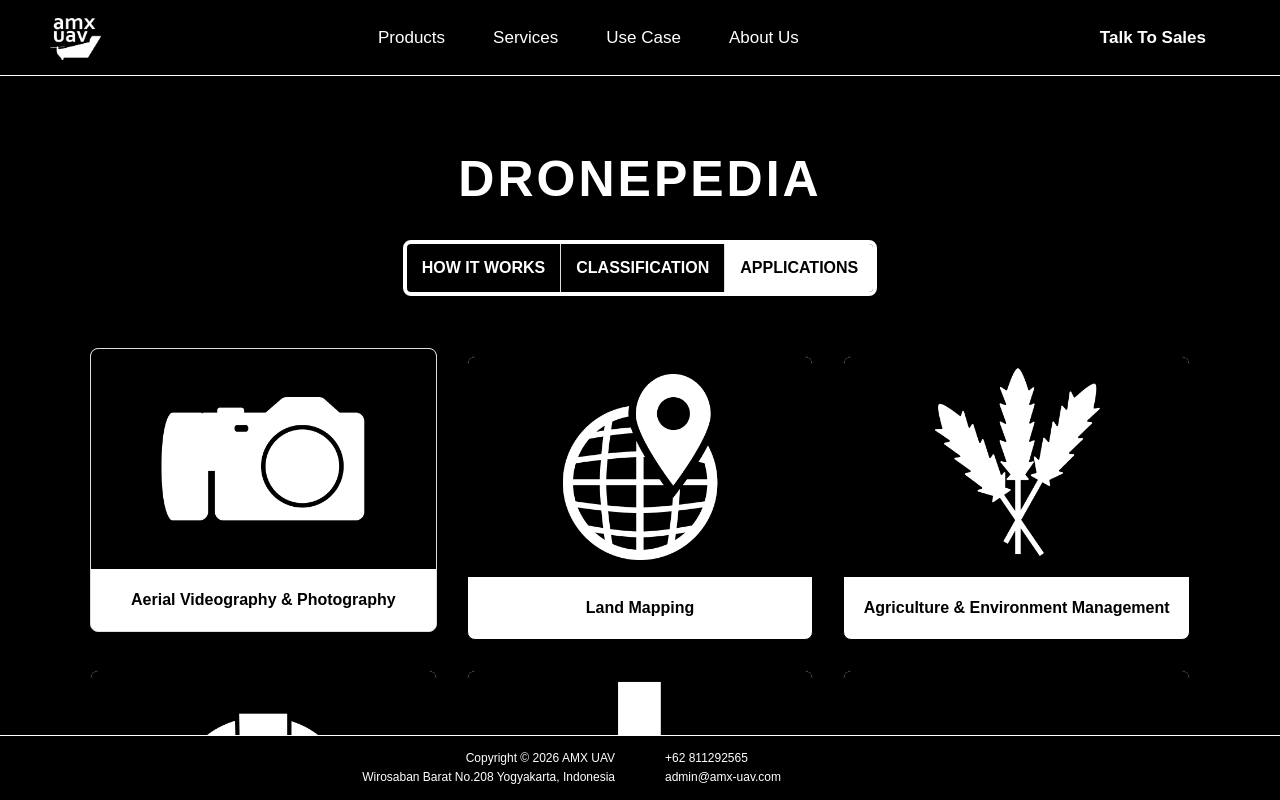
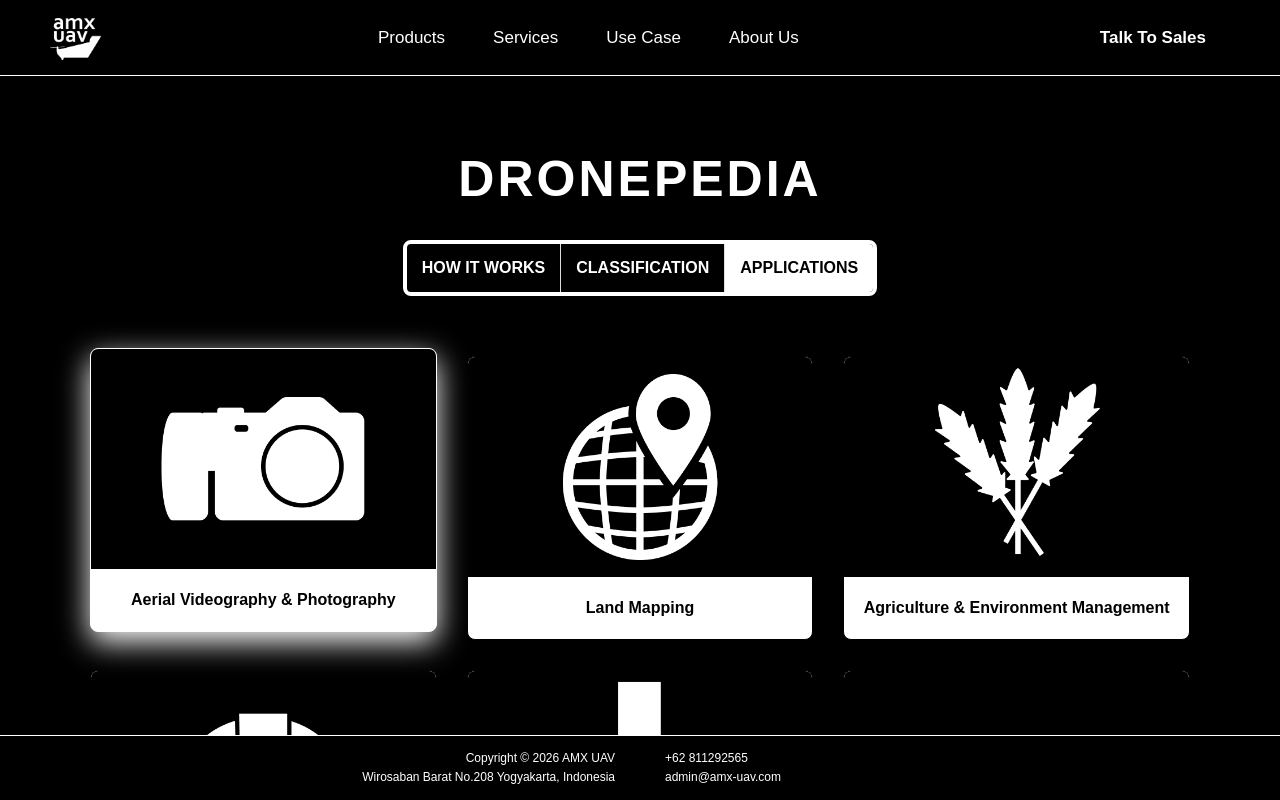
Before and after one commit to nasgmr/website-amx-next, a Next.js app: page /products/dronepedia/applications in a window 1280 px wide. In both pictures the pointer is over the element 263 px from the left and 498 px from the top of the page. Shown: the top 800 px of the page. Built offline with nearby package versions, Linux system fonts and the light colour scheme; a web font is replaced by a local one.

Commit message:
fix: dronepedia application img boxes

```diff
--- a/src/css/style.css
+++ b/src/css/style.css
@@ -1351,7 +1351,8 @@ body {
 
 .app-card:hover {
   transform: translateY(-8px);
-  border-color: #DADEDF;
+  border-color: #FFFFFF;
+  box-shadow: 0 10px 30px #FFFFFF;
 }
 
 .app-img-box {
```
